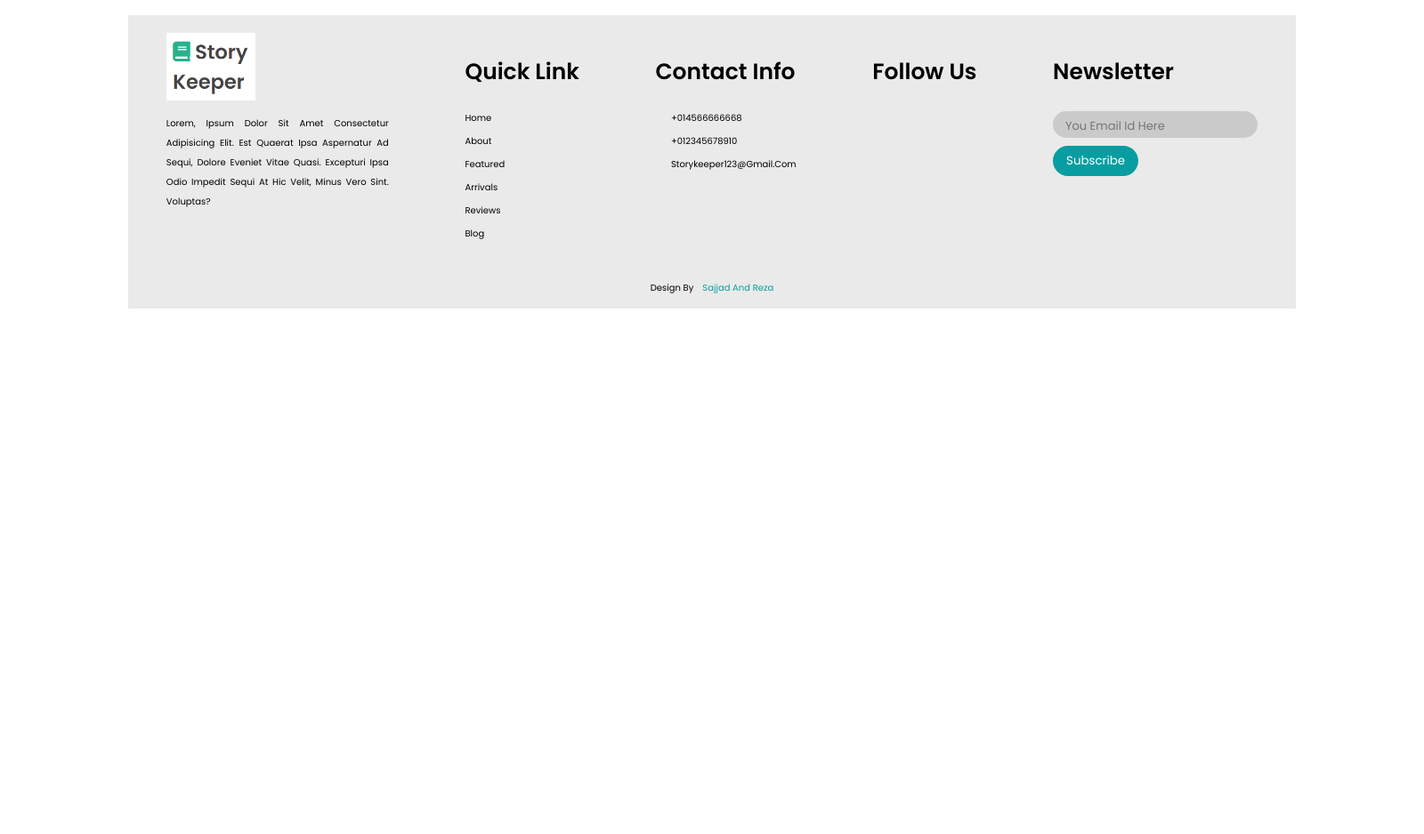
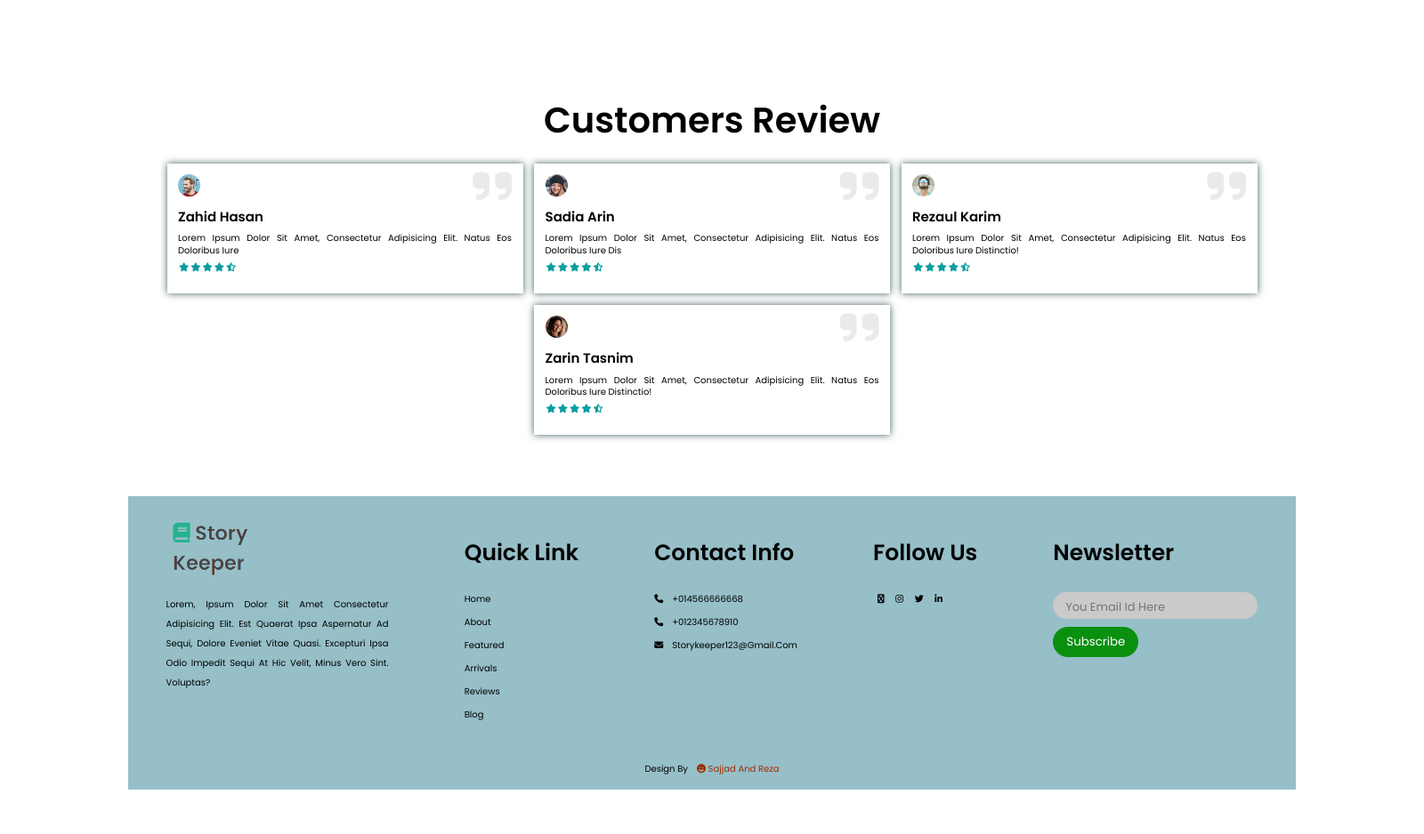
Before and after one commit to HasanSajjad21/Book_Shop, a PHP site: page / in a window 1600 px wide. Shown: the part 4460-5398 px from the top of the page at 89% size. Before the commit the page ends 4807 px from the top, so only its background shows below. Run offline with PHP 8.4, Linux system fonts and the light colour scheme; a user stored in the database is signed in; data comes from the database, SQL or seed files in the repository; some libraries are stand-ins or nearby versions.

Commit message:
design complate

```diff
--- a/index.php
+++ b/index.php
@@ -14,11 +14,13 @@
     <link rel="stylesheet" type="text/css" href="https://cdn.jsdelivr.net/npm/slick-carousel/slick/slick.css" />
     <link rel="stylesheet" type="text/css" href="https://cdn.jsdelivr.net/npm/slick-carousel/slick/slick-theme.css" />
     <script src="https://code.jquery.com/jquery-3.6.0.min.js"></script>
+    <link rel="stylesheet" href="https://cdnjs.cloudflare.com/ajax/libs/font-awesome/6.1.1/css/all.min.css" integrity="sha512-KfkfwYDsLkIlwQp6LFnl8zNdLGxu9YAA1QvwINks4PhcElQSvqcyVLLD9aMhXd13uQjoXtEKNosOWaZqXgel0g==" crossorigin="anonymous" referrerpolicy="no-referrer" />
 
 
     <title>Document</title>
 
     <style>
+
        /* Add this CSS code to your style.css file */
 
        section .main .main_tag .main_btn {
@@ -43,6 +45,8 @@
 .user-box p {
   margin: 5px 0;
 }
+
+
 /* Best Books Section */
 .best-books-section {
   margin-top: 40px;
@@ -108,7 +112,11 @@
 
 
 
-
+.videoh1{
+  text-align: center;
+    font-size: 50px;
+    margin-top: 55px;
+}
 
 
 .video-wrapper {
@@ -116,6 +124,7 @@
   flex-wrap: wrap;
   justify-content: space-between;
 }
+
 
 .video-container {
   flex-basis: 20%;
@@ -137,13 +146,91 @@
   }
 }
 
+
+
+
+
+
+
+
+
+
+
+
+
+
+
+
+
+
+/*reviews*/
+
+/*reviews*/
+
+.reviews {
+  width: 100%;
+  height: auto;
+}
+
+.reviews h1 {
+  text-align: center;
+  font-size: 4rem;
+  margin-top: 3.125rem;
+}
+
+.reviews .review_box {
+  width: 95%;
+  height: auto;
+  margin: 1.25rem auto;
+  display: flex;
+  align-items: center;
+  justify-content: center;
+  flex-wrap: wrap;
+}
+
+.reviews .review_box .review_card {
+  width: 90%;
+  max-width: 400px;
+  box-shadow: 0 0 8px #425f60;
+  padding: 1.25rem;
+  margin: 0.625rem;
+}
+
+.reviews .review_box .review_card i {
+  float: right;
+  font-size: 5rem;
+  position: relative;
+  bottom: 1.25rem;
+  color: #eaeaea;
+}
+
+.reviews .review_box .review_card .card_top img {
+  width: 2.5rem;
+  border-radius: 50%;
+  margin-bottom: 0.625rem;
+}
+
+.reviews .review_box .review_card .card p {
+  margin: 0.625rem 0 0.625rem 0;
+  text-align: justify;
+  line-height: 1.375rem;
+}
+
+.reviews .review_box .review_card .card .review_icon i {
+  font-size: 1rem;
+  float: left;
+  margin-top: 1.25rem;
+  color: #089da1;
+  padding: 0 1px;
+}
+
 /*Footer suru koresi colcor= #08a192 */
 
 
 
 footer{
   width: 100%;
-  background: #eaeaea;
+  background: #96bfc8;
 }
 
 footer .footer_main{
@@ -209,7 +296,7 @@ footer .footer_main .tag .search_bar input{
 
 footer .footer_main .tag .search_bar button{
   padding: 7px 15px;
-  background: #089da1;
+  background: #0a900e;
   border: none;
   margin-top: 15px;
   border-radius: 25px;
@@ -226,7 +313,7 @@ footer .end{
 }
 
 footer .end span{
-  color: #089da1;
+  color: #9e2c02;
   margin-left: 10px;
 }
 
@@ -284,7 +371,10 @@ footer .end span{
 <div class="header-2">
     <nav class="navbar">
         <a href="#home">home</a>
-        <a href="#categories" onclick="scrollToSection('best-books-section')">categories</a>
+        <a href="#categories">categories</a>
+        <a href="#video-review">video</a>
+        <a href="#cusrivo">Review</a>
+        <a href="#footore">About</a>
     </nav>
 </div>
 
@@ -292,7 +382,7 @@ footer .end span{
     <footer class="footer">
         <nav class="bottom-navbar">
             <a href="#banner-section"><i class="fas fa-home"></i> Home</a>
-            <a href="#categories" onclick="scrollToSection('best-books-section')">categories</a>
+            <a href="#categories">categories</a>
             <a href="#featured"><i class="fas fa-star"></i> Featured</a>
             <a href="#arrivals"><i class="fas fa-clipboard"></i> Arrivals</a>
             <a href="#blogs"><i class="fas fa-blog"></i> Blogs</a>
@@ -327,9 +417,10 @@ footer .end span{
     <!--catagori suru korlam-->
 
 
+
     <section id="categories">
         <div class="container">
-            <h2>Categories</h2>
+        <h2 style="font-size: 28px">Categories</h2>
             <div class="category-slider">
 
                 <div class="category-item">
@@ -449,7 +540,7 @@ footer .end span{
 
 <section id="video-review">
 
-  <h2 style="font-size: 28px" >Video Review</h2>
+  <h1 class="videoh1" >Video Review</h1>
 
   <div class="video-wrapper">
     <div class="video-container">
@@ -475,16 +566,114 @@ footer .end span{
 </section>
 
 
+
+
+
+
+
+
+    <!--reviews-->
+
+    <div class="reviews" id="cusrivo">
+        <h1>Customers Review</h1>
+
+        <div class="review_box">
+
+            <div class="review_card">
+                <i class="fa-solid fa-quote-right"></i>
+                <div class="card_top">
+                    <img src="image/review_1.png">
+                </div>
+                <div class="card">
+                    <h2>Zahid Hasan</h2>
+                    <p>Lorem ipsum dolor sit amet, consectetur adipisicing elit. Natus eos doloribus iure
+
+                    </p>
+                    <div class="review_icon">
+                        <i class="fa-solid fa-star"></i>
+                        <i class="fa-solid fa-star"></i>
+                        <i class="fa-solid fa-star"></i>
+                        <i class="fa-solid fa-star"></i>
+                        <i class="fa-solid fa-star-half-stroke"></i>
+                    </div>
+                </div>
+            </div>
+
+            <div class="review_card">
+                <i class="fa-solid fa-quote-right"></i>
+                <div class="card_top">
+                    <img src="image/review_2.png">
+                </div>
+                <div class="card">
+                    <h2>sadia Arin</h2>
+                    <p>Lorem ipsum dolor sit amet, consectetur adipisicing elit. Natus eos doloribus iure
+                        dis
+                    </p>
+                    <div class="review_icon">
+                        <i class="fa-solid fa-star"></i>
+                        <i class="fa-solid fa-star"></i>
+                        <i class="fa-solid fa-star"></i>
+                        <i class="fa-solid fa-star"></i>
+                        <i class="fa-solid fa-star-half-stroke"></i>
+                    </div>
+                </div>
+            </div>
+
+            <div class="review_card">
+                <i class="fa-solid fa-quote-right"></i>
+                <div class="card_top">
+                    <img src="image/review_3.png">
+                </div>
+                <div class="card">
+                    <h2>Rezaul karim</h2>
+                    <p>Lorem ipsum dolor sit amet, consectetur adipisicing elit. Natus eos doloribus iure
+                        distinctio!
+                    </p>
+                    <div class="review_icon">
+                        <i class="fa-solid fa-star"></i>
+                        <i class="fa-solid fa-star"></i>
+                        <i class="fa-solid fa-star"></i>
+                        <i class="fa-solid fa-star"></i>
+                        <i class="fa-solid fa-star-half-stroke"></i>
+                    </div>
+                </div>
+            </div>
+
+            <div class="review_card">
+                <i class="fa-solid fa-quote-right"></i>
+                <div class="card_top">
+                    <img src="image/review_4.png">
+                </div>
+                <div class="card">
+                    <h2>Zarin Tasnim</h2>
+                    <p>Lorem ipsum dolor sit amet, consectetur adipisicing elit. Natus eos doloribus iure
+                        distinctio!
+                    </p>
+                    <div class="review_icon">
+                        <i class="fa-solid fa-star"></i>
+                        <i class="fa-solid fa-star"></i>
+                        <i class="fa-solid fa-star"></i>
+                        <i class="fa-solid fa-star"></i>
+                        <i class="fa-solid fa-star-half-stroke"></i>
+                    </div>
+                </div>
+            </div>
+
+        </div>
+
+    </div>
+
+
 <!--Fotter-->
 
 
 
-<section>
+<section id="footore">
           <footer>
         <div class="footer_main">
 
             <div class="tag">
-                <img src="image/Screenshot 2023-06-19 115255.png">
+                <img src="image/Screenshot_2023-06-19_115255-removebg-preview.png">
                 <p>
                     Lorem, ipsum dolor sit amet consectetur adipisicing elit. Est quaerat ipsa aspernatur ad
                     sequi, dolore eveniet vitae quasi. Excepturi ipsa odio impedit sequi at hic velit, minus
```
Also changed, not shown: loginin.php (+19 -12 lines), image/Screenshot_2023-06-19_115255-removebg-preview.png (added), image/bg cover.jpg (added), image/bg.jpg (added).
